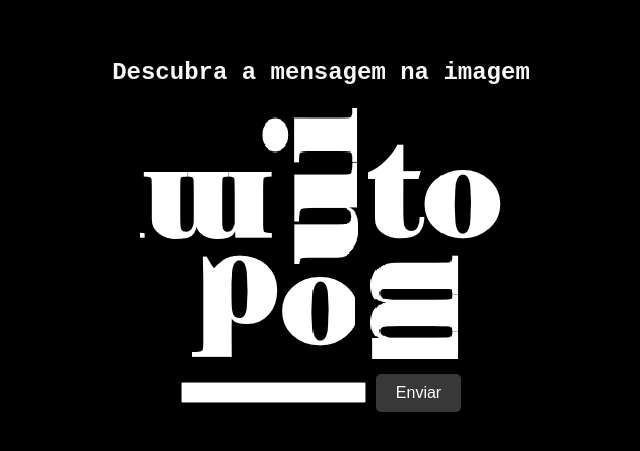
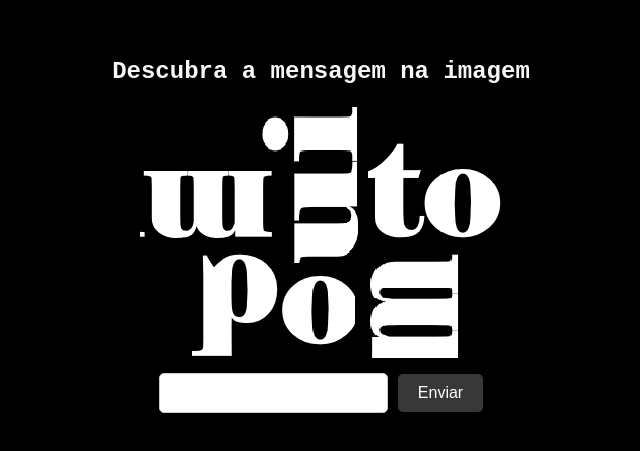
Before and after one commit to jhowicknj/site-de-enigmas, a plain HTML site: page ar.html in a window 1280 px wide. Shown: the part 173-624 px from the top of the page, without its empty margins (319-959 px from the left). Drawn offline with Linux system fonts and the light colour scheme.

Commit message:
Update styles.css

```diff
--- a/styles.css
+++ b/styles.css
@@ -63,7 +63,7 @@ input[name="ar"] {
     border-radius: 5px;
     border: 1px solid #ccc;
 }
-input[name="muitobom"] {
+input[name="muito bom"] {
     padding: 10px;
     font-size: 16px;
     border-radius: 5px;
```
